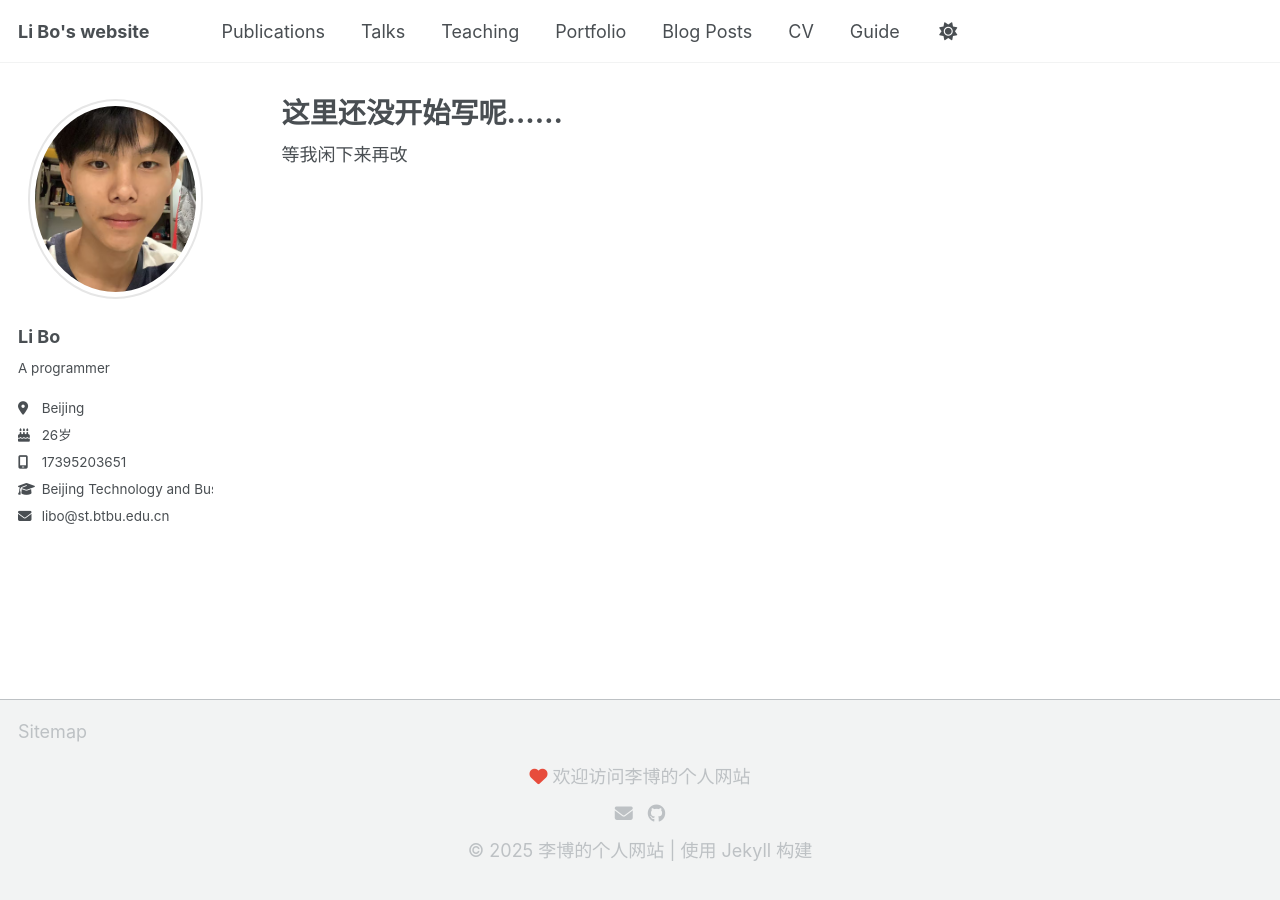
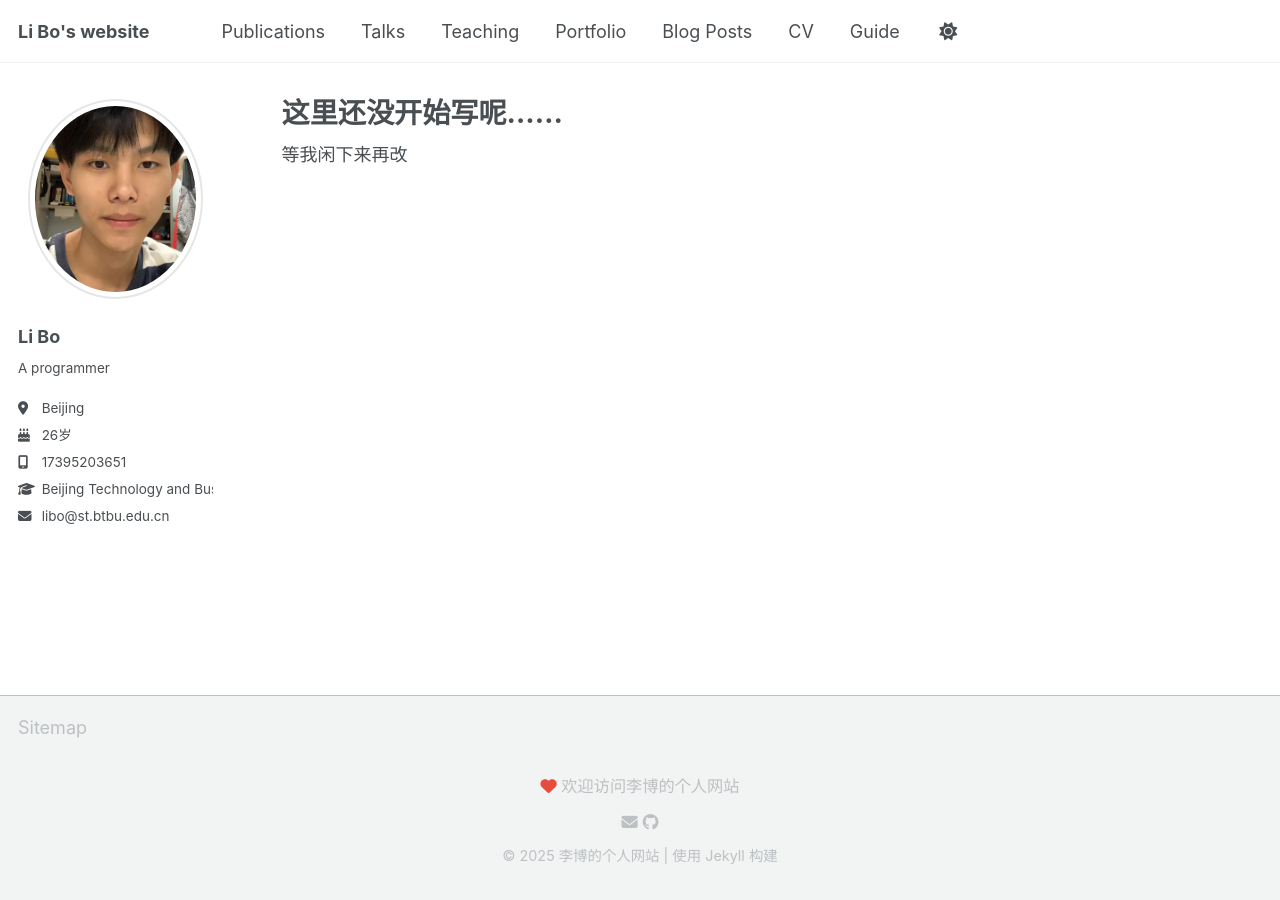
Before and after one commit to libo1999912/libo1999912.github.io, a Jekyll site: the page built from _pages/about.md, in a window 1280 px wide. Built offline with Jekyll 4.4.1, drawn with Linux system fonts in a browser that asks for light colours; a script that is not in the unit is left out.

Commit message:
Update footer.html

```diff
--- a/_includes/footer.html
+++ b/_includes/footer.html
@@ -1,22 +1,20 @@
-{% include base_path %}
-
-<footer class="simple-footer">
-    <div class="footer-content" style="text-align: center; display: flex; flex-direction: column; align-items: center;">
-        <div class="welcome-message">
+<footer class="simple-footer" style="padding: 10px 0;"> <!-- 减少上下padding -->
+    <div class="footer-content" style="text-align: center; display: flex; flex-direction: column; align-items: center; padding: 0;">
+        <div class="welcome-message" style="font-size: 0.9rem; margin: 5px 0;">
             <i class="fas fa-heart" style="color: #e74c3c;"></i> 欢迎访问{{ site.name | default: site.title }}的个人网站
         </div>
-        <div class="social-links" style="display: flex; justify-content: center; gap: 15px; margin: 10px 0;">
+        <div class="social-links" style="display: flex; justify-content: center; gap: 5px; margin: 5px 0;">
             {% if site.author.email %}
-                <a href="mailto:{{ site.author.email }}"><i class="fas fa-envelope"></i></a>
+                <a href="mailto:{{ site.author.email }}"><i class="fas fa-envelope" style="font-size: 0.9rem;"></i></a>
             {% endif %}
             {% if site.author.github %}
-                <a href="http://github.com/{{ site.author.github }}"><i class="fab fa-github"></i></a>
+                <a href="http://github.com/{{ site.author.github }}"><i class="fab fa-github" style="font-size: 0.9rem;"></i></a>
             {% endif %}
             {% if site.author.linkedin %}
-                <a href="https://linkedin.com/in/{{ site.author.linkedin }}"><i class="fab fa-linkedin-in"></i></a>
+                <a href="https://linkedin.com/in/{{ site.author.linkedin }}"><i class="fab fa-linkedin-in" style="font-size: 0.9rem;"></i></a>
             {% endif %}
         </div>
-        <div class="copyright">
+        <div class="copyright" style="font-size: 0.8rem; margin: 5px 0;">
             &copy; {{ site.time | date: '%Y' }} {{ site.name | default: site.title }}的个人网站 | 使用 <a href="http://jekyllrb.com" rel="nofollow">Jekyll</a> 构建
         </div>
     </div>
```
